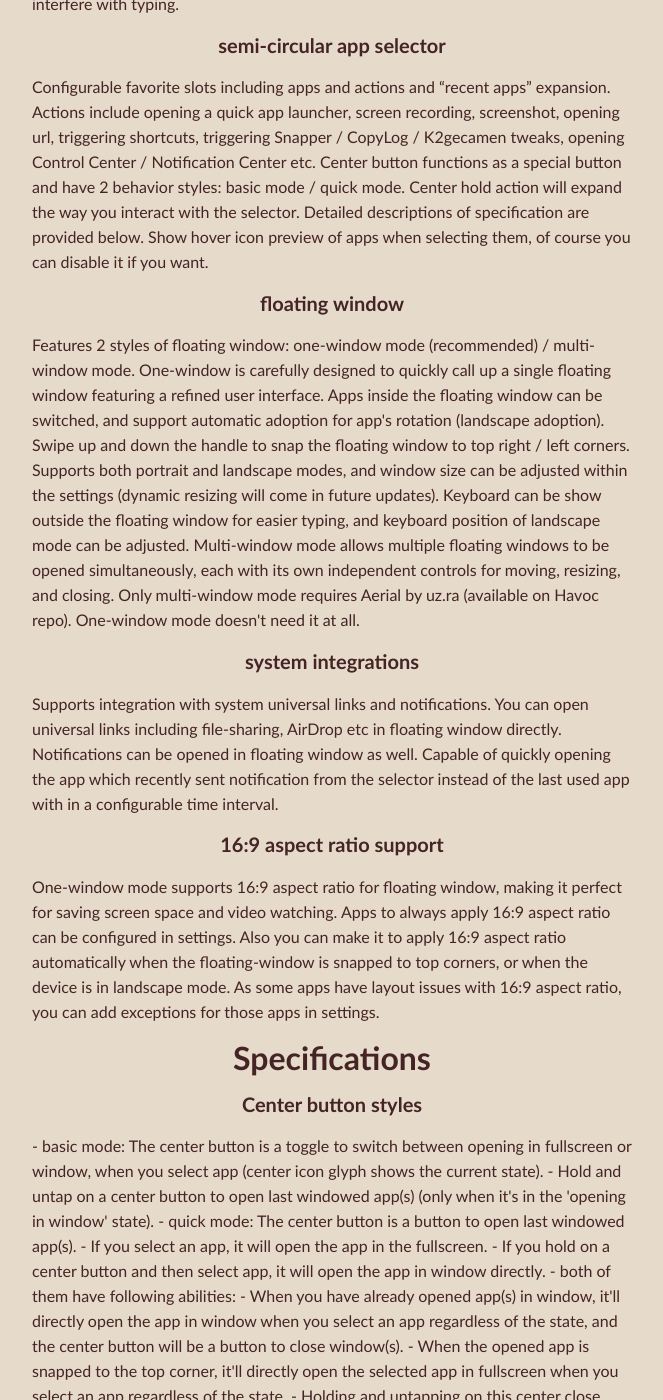
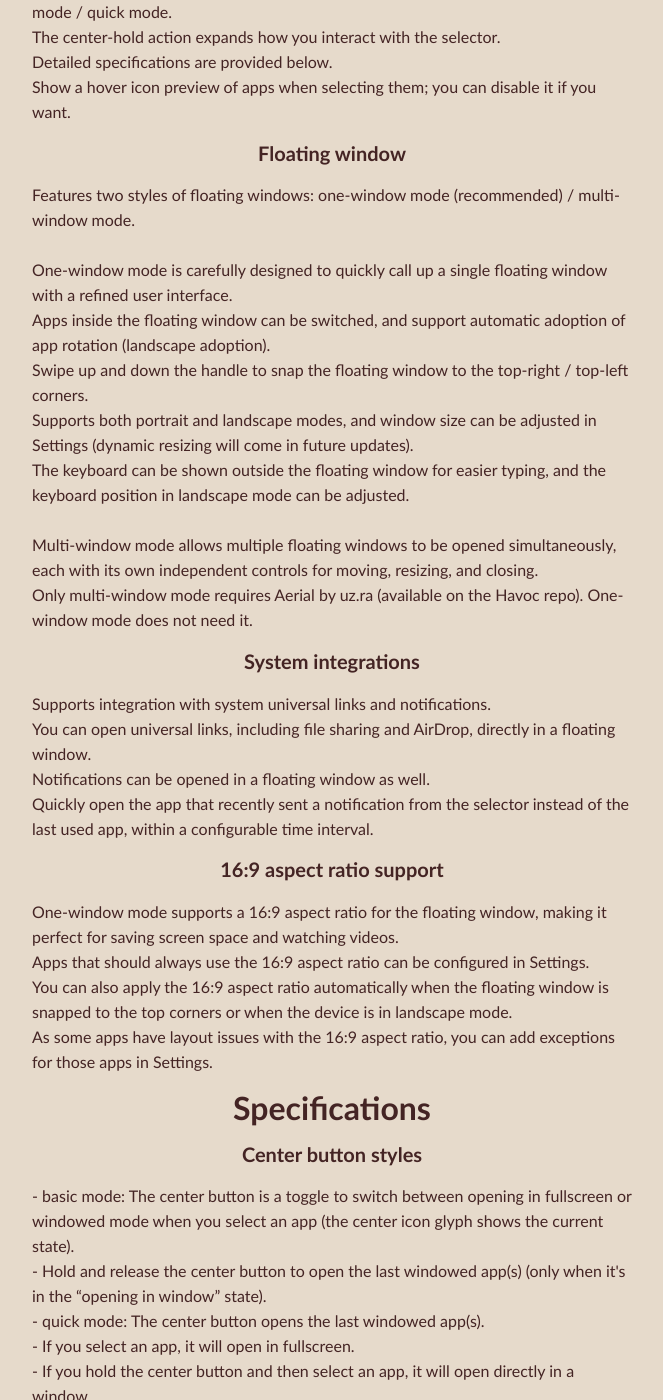
Before and after one commit to m4fn3/repo, a Jekyll site: the page web/Myrtle.html, which Jekyll copies as it is, in a window 1280 px wide and 1400 px high, scrolled down 1872 px. Shown: the whole window, without its empty margins (308-971 px from the left). Built offline with Jekyll 4.4.1, drawn with Linux system fonts in a browser that asks for light colours; nearby versions of some CDN libraries; some of the changed text lies outside the part shown.

Commit message:
chore: corrected expressions

```diff
--- a/index.html
+++ b/index.html
@@ -57,7 +57,7 @@
                         <img src="./web/images/Myrtle.png">
                         <div class="package_info">
                             <p class="package_name">Myrtle</p>
-                            <p class="package_desc">Ultimate control over your device with multitasking.</p>
+                            <p class="package_desc">Ultimate control over your device through multitasking and system integrations.</p>
                         </div>
                     </div>
                 </a> -->
--- a/web/Myrtle.html
+++ b/web/Myrtle.html
@@ -28,7 +28,7 @@
             <img src="./images/Myrtle.png">
             <div class="package_info">
                 <p class="package_name">Myrtle</p>
-                <p class="package_desc">Ultimate control over your device with multitasking.</p>
+                <p class="package_desc">Ultimate control over your device through multitasking and system integrations.</p>
             </div>
             <div class="purchase">
                 <p>Price: 1000JPY (≒5.99USD)</p>
@@ -46,7 +46,7 @@
             </li>
         </ul>
         <div class="detail_text">
-            <p>Myrtle brings powerful, fluid multitasking and control over your device by blending fast app switching, windowed apps, and system actions into a single, lightweight overlay. </p>
+            <p>Myrtle brings powerful, fluid multitasking by blending fast app switching, windowed apps, and system actions into a single, lightweight overlay.</p>
 
             <div class="detail_preview_box">
                 <div class="detail_preview">
@@ -71,96 +71,90 @@
 
             <h1>Compatibility</h1>
             <p>
-                iOS 15 ~ 17 on rootful & rootless & roothide jailbreak
+                iOS 15–17 on rootful, rootless, and roothide jailbreaks
             </p>
 
             <h1>Purchase</h1>
             <p>
-                Click on the 'buy' button next to the price and read the description there carefully.<br>
-                You can buy the tweak using Paypal / Credit Card there.<br>
-                * If you are from China, please check <a href="./Myrtle_zh_hans.html">this chinese page</a> instead for more info.<br>
+                Click the “Buy” button next to the price and read the description carefully.<br>
+                You can purchase the tweak using PayPal / credit card.<br>
+                * If you are in China, please check <a href="./Myrtle_zh_hans.html">this Chinese page</a> for more info.<br>
             </p>
             <h1>Usage</h1>
             <p>
                 1. Buy a license and obtain your license key.<br>
-                2. After purchase, add the repo from <a href="../index.html" target=”_blank”>here</a> and install Myrtle.<br>
+                2. After purchase, add the repo from <a href="../index.html" target="_blank">here</a> and install Myrtle.<br>
                 3. Open the tweak settings in the Settings app.<br>
                 4. On first launch, enter your license key and activate the tweak.<br>
                 * You must reactivate after each update (no need to re-enter the key).<br>
-                5. Configure your basic settings.<br>
-                1. First buy a license and get a License Key.<br>
-                2. After you bought the license, add my repo from <a href="../index.html" target=”_blank”>here</a> and install Myrtle.<br>
-                3. Open Tweak settings that can be found on setttings app.<br>
-                4. When you use the tweak for the first time, please enter your license key and activate the tweak.<br>
-                * You also need to reactivate the tweak every time you update the tweak (you don't need to enter the license key this time)<br>
-                5. Perform the basic settings in 'Main Settings'.<br>
+                5. Configure your basic settings in “Main Settings.”<br>
                 6. Enjoy the tweak :&#041; <br>
-                * If you have any question about the activation, feel free to dm me on Twitter (@m4fn3) or send e-mail to m4fn3q@gmail.com<br>
-                * One license can activate up to your 2 idevices (not transferable) If you want to use it on more devices, please buy another license.
+                * If you have any questions about activation, feel free to DM me on Twitter (@m4fn3) or email m4fn3q@gmail.com<br>
+                * One license can activate up to 2 iDevices (not transferable). If you want to use it on more devices, please buy another license.
             </p>
 
             <h1>Features</h1>
-            <h2>beautiful edge handle</h2>
+            <h2>Beautiful edge handle</h2>
             <p>
-                Always-on overlay handle placed at left or right edge.
-                Vertical pan to move handle; horizontal edge pan to open selector.
-                Can be hidden from screen recording and screenshots if you want.
-                Automaticaly avoid the keyboard when it appears to not interfere with typing.
+                Always-on overlay handle placed at the left or right edge.<br>
+                Vertical pan to move the handle; horizontal edge pan to open the selector.<br>
+                Can be hidden from screen recordings and screenshots if you want.<br>
+                Automatically avoids the keyboard when it appears to prevent interference with typing.
             </p>
-            <h2>semi-circular app selector</h2>
+            <h2>Semi-circular app selector</h2>
             <p>
-                Configurable favorite slots including apps and actions and “recent apps” expansion.
-                Actions include opening a quick app launcher, screen recording, screenshot, opening url, triggering shortcuts, triggering Snapper / CopyLog / K2gecamen tweaks, opening Control Center / Notification Center etc.
-                Center button functions as a special button and have 2 behavior styles: basic mode / quick mode.
-                Center hold action will expand the way you interact with the selector.
-                Detailed descriptions of specification are provided below.
-                Show hover icon preview of apps when selecting them, of course you can disable it if you want.
+                Configurable favorite slots including apps and actions, plus a “recent apps” expansion.<br>
+                Actions include opening a quick app launcher, screen recording, screenshots, opening URLs, triggering shortcuts, triggering Snapper / CopyLog / K2gecamen tweaks, and opening Control Center / Notification Center, etc.<br>
+                The center button functions as a special button and has two behavior styles: basic mode / quick mode.<br>
+                The center-hold action expands how you interact with the selector.<br>
+                Detailed specifications are provided below.<br>
+                Show a hover icon preview of apps when selecting them; you can disable it if you want.
             </p>
-            <h2>floating window</h2>
+            <h2>Floating window</h2>
             <p>
-                Features 2 styles of floating window: one-window mode (recommended) / multi-window mode.
-
-                One-window is carefully designed to quickly call up a single floating window featuring a refined user interface.
-                Apps inside the floating window can be switched, and support automatic adoption for app's rotation (landscape adoption).
-                Swipe up and down the handle to snap the floating window to top right / left corners.
-                Supports both portrait and landscape modes, and window size can be adjusted within the settings (dynamic resizing will come in future updates).
-                Keyboard can be show outside the floating window for easier typing, and keyboard position of landscape mode can be adjusted.
-
-                Multi-window mode allows multiple floating windows to be opened simultaneously, each with its own independent controls for moving, resizing, and closing.
-                Only multi-window mode requires Aerial by uz.ra (available on Havoc repo). One-window mode doesn't need it at all.
+                Features two styles of floating windows: one-window mode (recommended) / multi-window mode.<br>
+                <br>
+                One-window mode is carefully designed to quickly call up a single floating window with a refined user interface.<br>
+                Apps inside the floating window can be switched, and support automatic adoption of app rotation (landscape adoption).<br>
+                Swipe up and down the handle to snap the floating window to the top-right / top-left corners.<br>
+                Supports both portrait and landscape modes, and window size can be adjusted in Settings (dynamic resizing will come in future updates).<br>
+                The keyboard can be shown outside the floating window for easier typing, and the keyboard position in landscape mode can be adjusted.<br>
+                <br>
+                Multi-window mode allows multiple floating windows to be opened simultaneously, each with its own independent controls for moving, resizing, and closing.<br>
+                Only multi-window mode requires Aerial by uz.ra (available on the Havoc repo). One-window mode does not need it.
             </p>
-            <h2>system integrations</h2>
+            <h2>System integrations</h2>
             <p>
-                Supports integration with system universal links and notifications.
-                You can open universal links including file-sharing, AirDrop etc in floating window directly.
-                Notifications can be opened in floating window as well.
-                Capable of quickly opening the app which recently sent notification from the selector instead of the last used app with in a configurable time interval.
+                Supports integration with system universal links and notifications.<br>
+                You can open universal links, including file sharing and AirDrop, directly in a floating window.<br>
+                Notifications can be opened in a floating window as well.<br>
+                Quickly open the app that recently sent a notification from the selector instead of the last used app, within a configurable time interval.
             </p>
             <h2>16:9 aspect ratio support</h2>
             <p>
-                One-window mode supports 16:9 aspect ratio for floating window, making it perfect for saving screen space and video watching.
-                Apps to always apply 16:9 aspect ratio can be configured in settings.
-                Also you can make it to apply 16:9 aspect ratio automatically when the floating-window is snapped to top corners, or when the device is in landscape mode.
-                As some apps have layout issues with 16:9 aspect ratio, you can add exceptions for those apps in settings.
+                One-window mode supports a 16:9 aspect ratio for the floating window, making it perfect for saving screen space and watching videos.<br>
+                Apps that should always use the 16:9 aspect ratio can be configured in Settings.<br>
+                You can also apply the 16:9 aspect ratio automatically when the floating window is snapped to the top corners or when the device is in landscape mode.<br>
+                As some apps have layout issues with the 16:9 aspect ratio, you can add exceptions for those apps in Settings.
             </p>
             <h1>Specifications</h1>
             <h2>Center button styles</h2>
             <p>
-                - basic mode: The center button is a toggle to switch between opening in fullscreen or window, when you select app (center icon glyph shows the current state).
-                    - Hold and untap on a center button to open last windowed app(s) (only when it's in the 'opening in window' state).
-                - quick mode: The center button is a button to open last windowed app(s).
-                    - If you select an app, it will open the app in the fullscreen.
-                    - If you hold on a center button and then select app, it will open the app in window directly.
-                - both of them have following abilities:
-                    - When you have already opened app(s) in window, it'll directly open the app in window when you select an app regardless of the state, and the center button will be a button to close window(s).
-                    - When the opened app is snapped to the top corner, it'll directly open the selected app in fullscreen when you select an app regardless of the state.
-                    - Holding and untapping on this center close button will open the currently windowed app in fullscreen (one-window only).
-
-                When you hold on the center button enough to trigger the center-hold actions, the haptic feedback will notice you. This threshold time can be adjusted in Selector Settings. I recommend you not to lower it until you get used to it, or you may trigger it unintentionally.
+                - basic mode: The center button is a toggle to switch between opening in fullscreen or windowed mode when you select an app (the center icon glyph shows the current state).<br>
+                    - Hold and release the center button to open the last windowed app(s) (only when it's in the “opening in window” state).<br>
+                - quick mode: The center button opens the last windowed app(s).<br>
+                    - If you select an app, it will open in fullscreen.<br>
+                    - If you hold the center button and then select an app, it will open directly in a window.<br>
+                - both modes share the following behaviors:<br>
+                    - When you already have app(s) open in a window, selecting an app will open it in a window regardless of state, and the center button becomes a close button for window(s).<br>
+                    - When the opened app is snapped to a top corner, selecting an app will open it in fullscreen regardless of state.<br>
+                    - Holding and releasing the center close button opens the currently windowed app in fullscreen (one-window only).<br>
+                <br>
+                When you hold the center button long enough to trigger center-hold actions, haptic feedback will notify you. This threshold time can be adjusted in Selector Settings. I recommend not lowering it until you get used to it, or you may trigger it unintentionally.
             </p>
             <h1>Refund Policy</h1>
             <p>
-                Only when a user reports that the main functionalities of the tweak doesn't work at all on iOS versions that are explicitly mentioned as supported on the website within 48 hours after the purchase and I can't provide the fix within the reasobale amount of time, we'll accept your refund request. When you meet these conditions and want to request a refund, please send us a message with your device information, details of the problem with a screenshot or screen recording and purchase information.
+                Refunds are accepted only if a user reports that the main functionality of the tweak does not work at all on iOS versions explicitly listed as supported on the website within 48 hours of purchase, and I cannot provide a fix within a reasonable amount of time. If you meet these conditions and want to request a refund, please send a message with your device information, details of the problem (with a screenshot or screen recording), and purchase information.
             </p>
             <h1>Changelogs</h1>
             <p>
```
